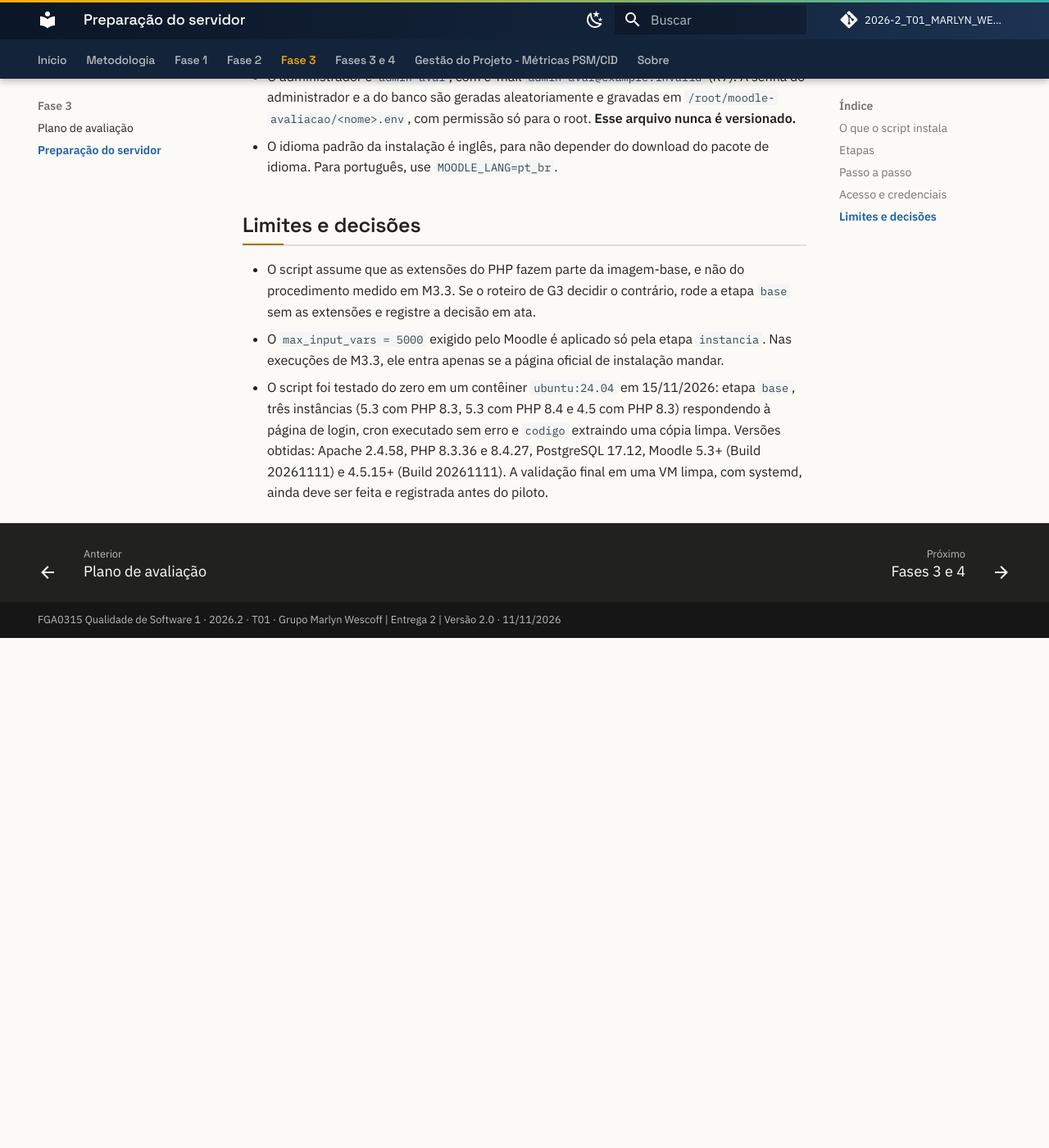
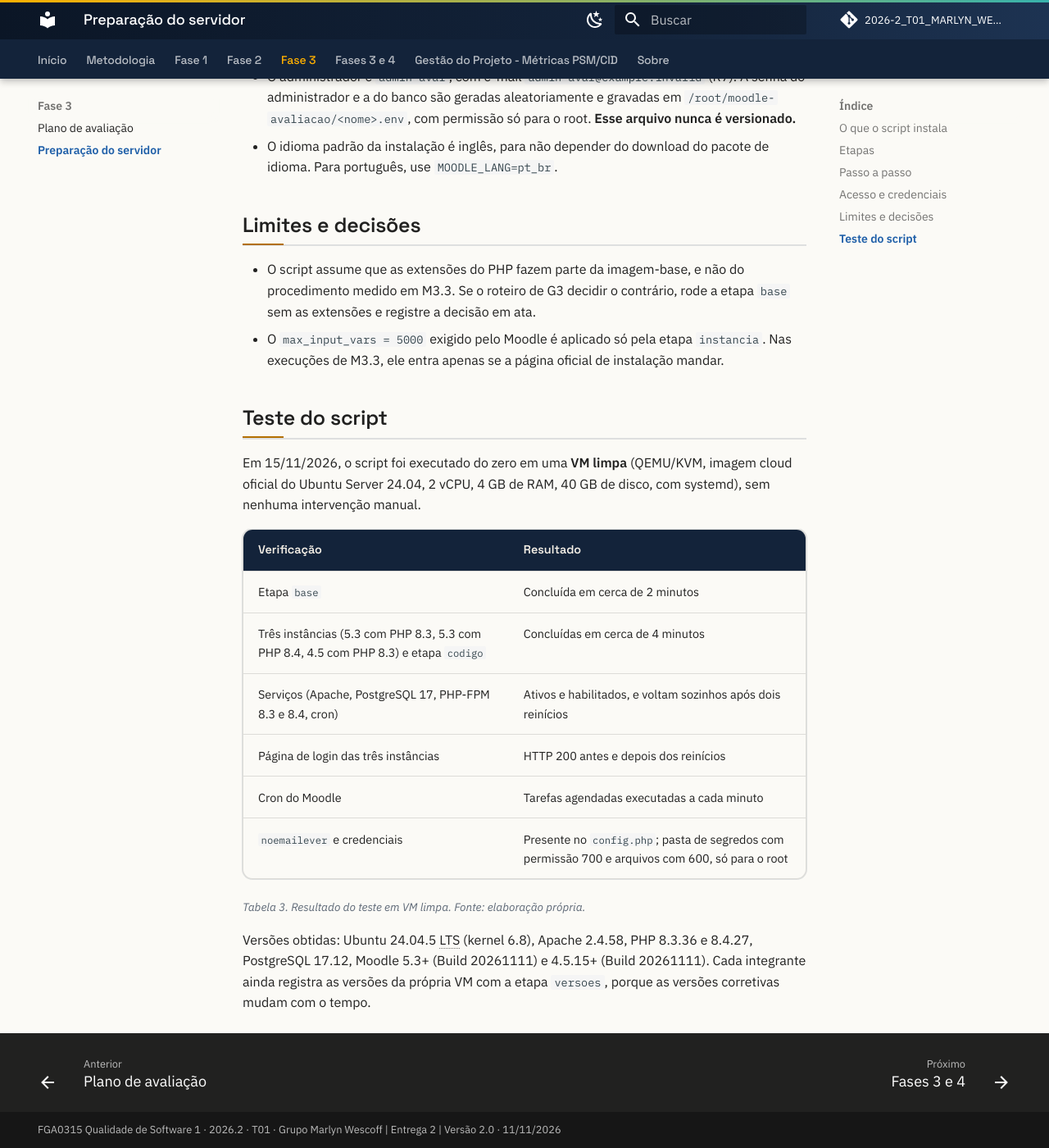
Before and after one commit to FCTE-Qualidade-de-Software-1/2026-2_T01_MARLYN_WESCOFF, an MkDocs documentation site: the page built from docs/fase-3/preparacao-do-servidor.md, in a window 1280 px wide and 1400 px high, scrolled down 2462 px. Shown: the whole window at 82% size. Built offline with MkDocs 1.6.1 and Material for MkDocs 9.7.7, drawn with Linux system fonts in a browser that asks for light colours; comment, search, counter and statistics services are not loaded; before the commit the page ends 3240 px from its top, so only the background shows below that.

Commit message:
Registra o teste do script do servidor em VM limpa
Execução do zero em VM QEMU/KVM com Ubuntu Server 24.04 (2 vCPU, 4 GB,
40 GB, systemd): etapa base, três instâncias e etapa codigo concluídas;
serviços e páginas de login funcionando após dois reinícios; cron,
noemailever e permissões das credenciais conferidos.

Refs #62

Co-Authored-By: Claude Opus 5.5 <noreply@anthropic.com>

```diff
--- a/docs/fase-3/preparacao-do-servidor.md
+++ b/docs/fase-3/preparacao-do-servidor.md
@@ -54,4 +54,19 @@ O script tem quatro etapas. A separação entre elas existe para não contaminar
 
 - O script assume que as extensões do PHP fazem parte da imagem-base, e não do procedimento medido em M3.3. Se o roteiro de G3 decidir o contrário, rode a etapa `base` sem as extensões e registre a decisão em ata.
 - O `max_input_vars = 5000` exigido pelo Moodle é aplicado só pela etapa `instancia`. Nas execuções de M3.3, ele entra apenas se a página oficial de instalação mandar.
-- O script foi testado do zero em um contêiner `ubuntu:24.04` em 15/11/2026: etapa `base`, três instâncias (5.3 com PHP 8.3, 5.3 com PHP 8.4 e 4.5 com PHP 8.3) respondendo à página de login, cron executado sem erro e `codigo` extraindo uma cópia limpa. Versões obtidas: Apache 2.4.58, PHP 8.3.36 e 8.4.27, PostgreSQL 17.12, Moodle 5.3+ (Build 20261111) e 4.5.15+ (Build 20261111). A validação final em uma VM limpa, com systemd, ainda deve ser feita e registrada antes do piloto.
+## Teste do script
+
+Em 15/11/2026, o script foi executado do zero em uma **VM limpa** (QEMU/KVM, imagem cloud oficial do Ubuntu Server 24.04, 2 vCPU, 4 GB de RAM, 40 GB de disco, com systemd), sem nenhuma intervenção manual.
+
+| Verificação | Resultado |
+|---|---|
+| Etapa `base` | Concluída em cerca de 2 minutos |
+| Três instâncias (5.3 com PHP 8.3, 5.3 com PHP 8.4, 4.5 com PHP 8.3) e etapa `codigo` | Concluídas em cerca de 4 minutos |
+| Serviços (Apache, PostgreSQL 17, PHP-FPM 8.3 e 8.4, cron) | Ativos e habilitados, e voltam sozinhos após dois reinícios |
+| Página de login das três instâncias | HTTP 200 antes e depois dos reinícios |
+| Cron do Moodle | Tarefas agendadas executadas a cada minuto |
+| `noemailever` e credenciais | Presente no `config.php`; pasta de segredos com permissão 700 e arquivos com 600, só para o root |
+
+<p class="legenda">Tabela 3. Resultado do teste em VM limpa. Fonte: elaboração própria.</p>
+
+Versões obtidas: Ubuntu 24.04.5 LTS (kernel 6.8), Apache 2.4.58, PHP 8.3.36 e 8.4.27, PostgreSQL 17.12, Moodle 5.3+ (Build 20261111) e 4.5.15+ (Build 20261111). Cada integrante ainda registra as versões da própria VM com a etapa `versoes`, porque as versões corretivas mudam com o tempo.
```
